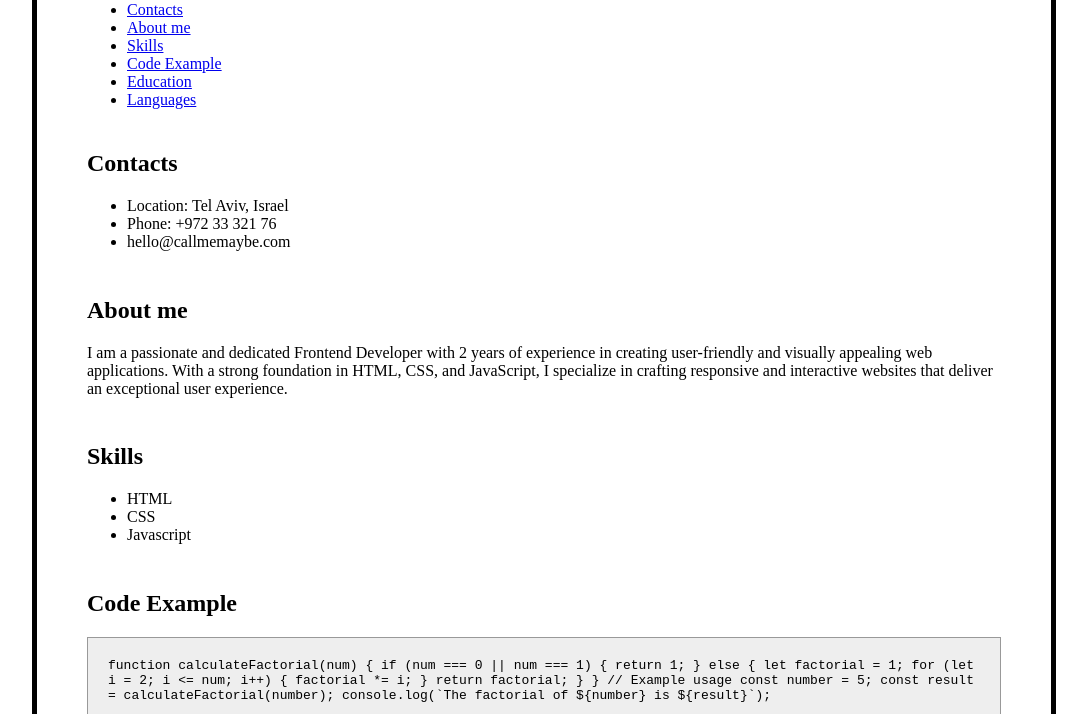
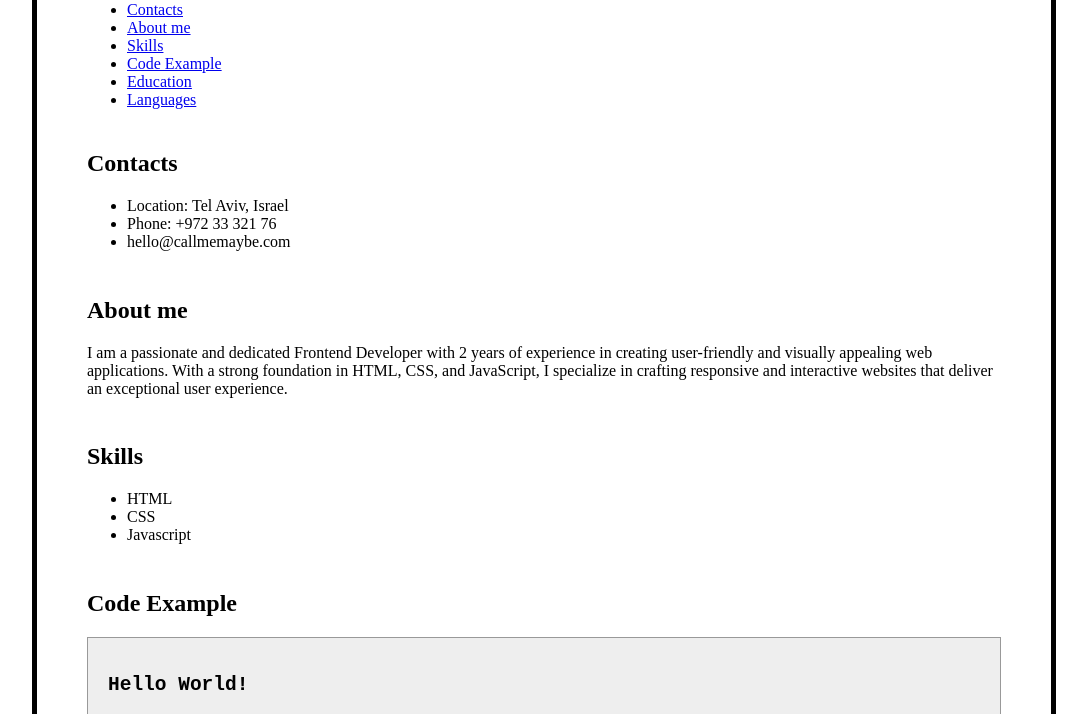
Before and after one commit to mishaserkov/test1, a plain HTML site: page index.html in a window 1280 px wide. Shown: the part 238-952 px from the top of the page, without its empty margins (96-1183 px from the left). Drawn offline with Linux system fonts and the light colour scheme.

Commit message:
Update index.html

```diff
--- a/index.html
+++ b/index.html
@@ -48,24 +48,9 @@
           <section class="section">
             <h2 id="code-example">Code Example</h2>
                 <code>
-                    function calculateFactorial(num) {
-                        if (num === 0 || num === 1) {
-                          return 1;
-                        } else {
-                          let factorial = 1;
-                          for (let i = 2; i <= num; i++) {
-                            factorial *= i;
-                          }
-                          return factorial;
-                        }
-                      }
-
-                      // Example usage
-                      const number = 5;
-                      const result = calculateFactorial(number);
-                      console.log(`The factorial of ${number} is ${result}`);
+                    <h2>Hello World!</h2>
+                    <p><Here's to the crazy ones. The misfits. The rebels. The troublemakers. The round pegs in the square holes. The ones who see things differently./p>
                 </code>
-                <p>In this code, the calculateFactorial function takes a number as input and calculates its factorial using a simple iterative approach. It first checks if the input number is either 0 or 1, in which case it returns 1 since the factorial of 0 and 1 is defined as 1. Otherwise, it initializes a variable factorial to 1 and iterates from 2 up to the input number, multiplying factorial by each number in the loop. Finally, it returns the calculated factorial. The code then demonstrates an example usage by calculating the factorial of the number 5 and logging the result to the console.</p>
           </section>
           <section class="section">
             <h2>My projects</h2>
```
